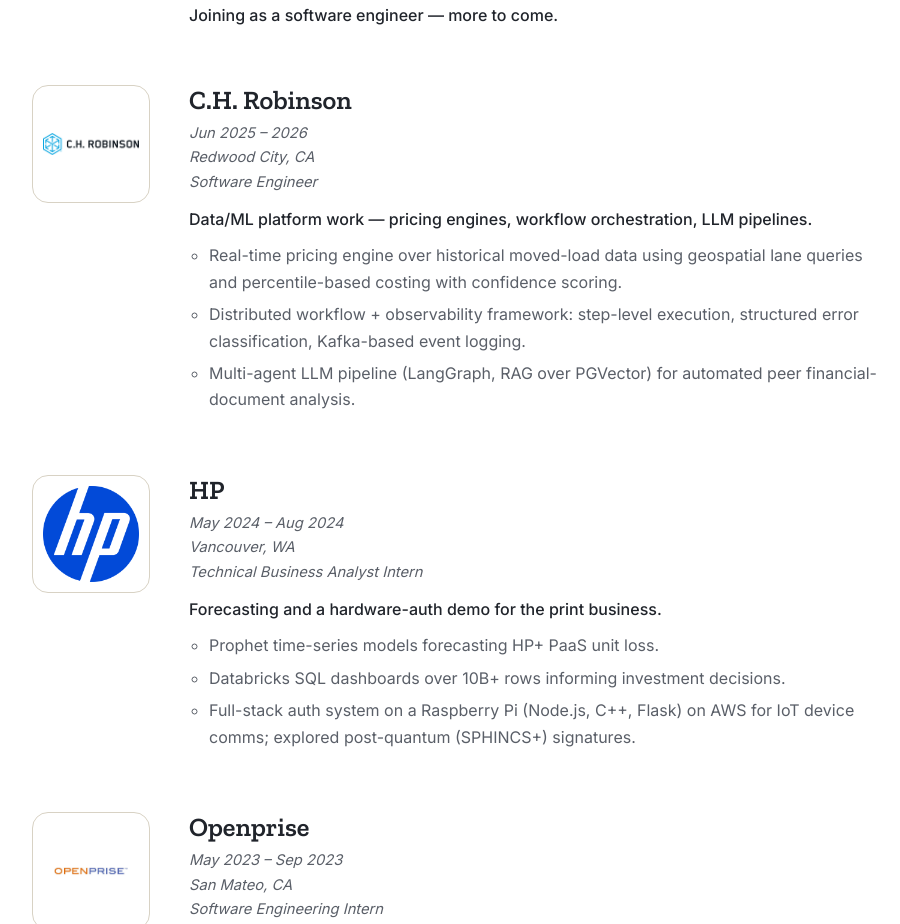
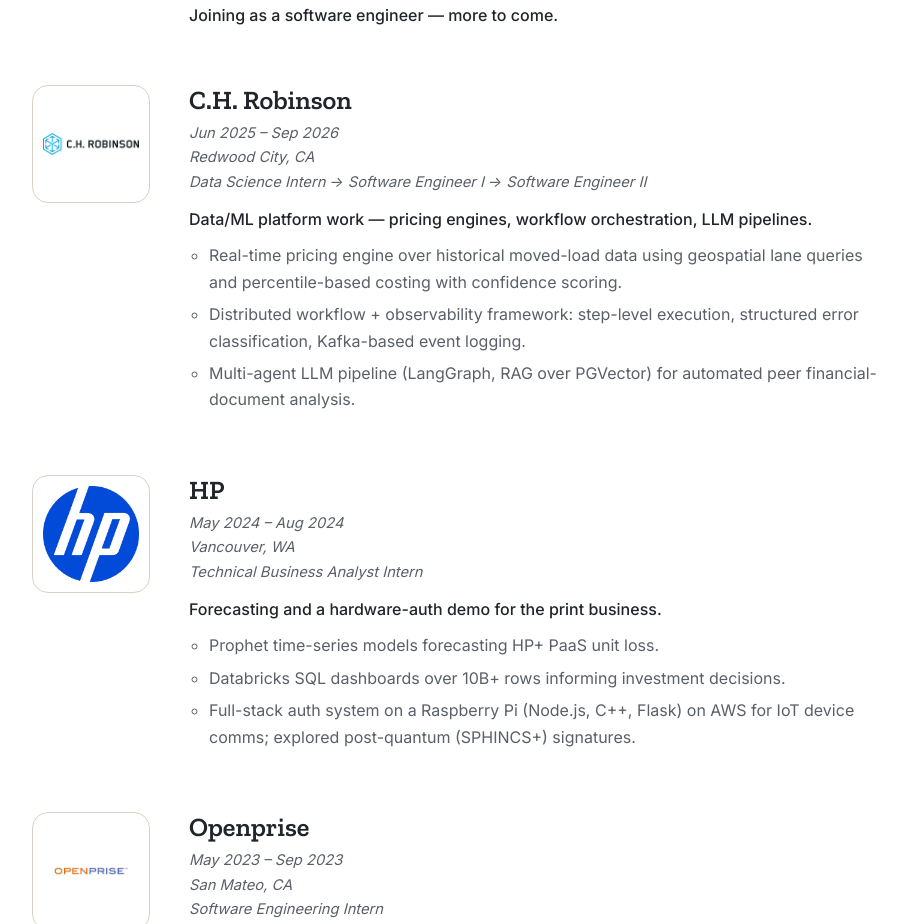
Before and after one commit to curryman888x/teeny_personal_website, a React (Vite) app in the folder frontend/: page / in a window 1280 px wide. Shown: the part 2392-3316 px from the top of the page, without its empty margins (185-1085 px from the left). Built offline with nearby package versions, Linux system fonts and the light colour scheme; no server answers.

Commit message:
reflect roles at CHR

```diff
--- a/frontend/src/content.ts
+++ b/frontend/src/content.ts
@@ -67,10 +67,10 @@ export const content: SiteContent = {
     },
     {
       company: "C.H. Robinson",
-      role: "Software Engineer",
+      role: "Data Science Intern → Software Engineer I → Software Engineer II",
       location: "Redwood City, CA",
       start: "Jun 2025",
-      end: "2026",
+      end: "Sep 2026",
       logo: "img/logos/ch-robinson.png",
       blurb: "Data/ML platform work — pricing engines, workflow orchestration, LLM pipelines.",
       highlights: [
```
